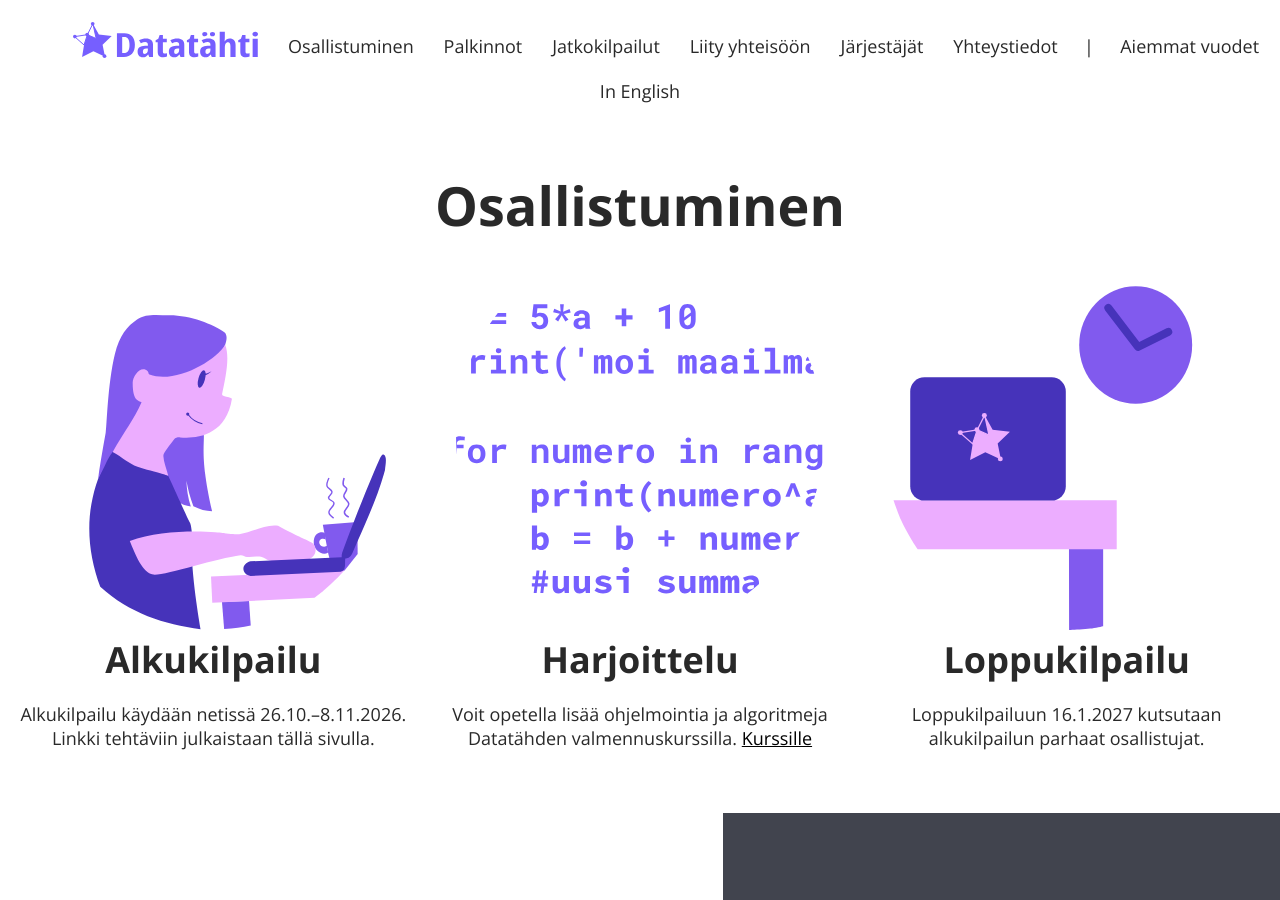
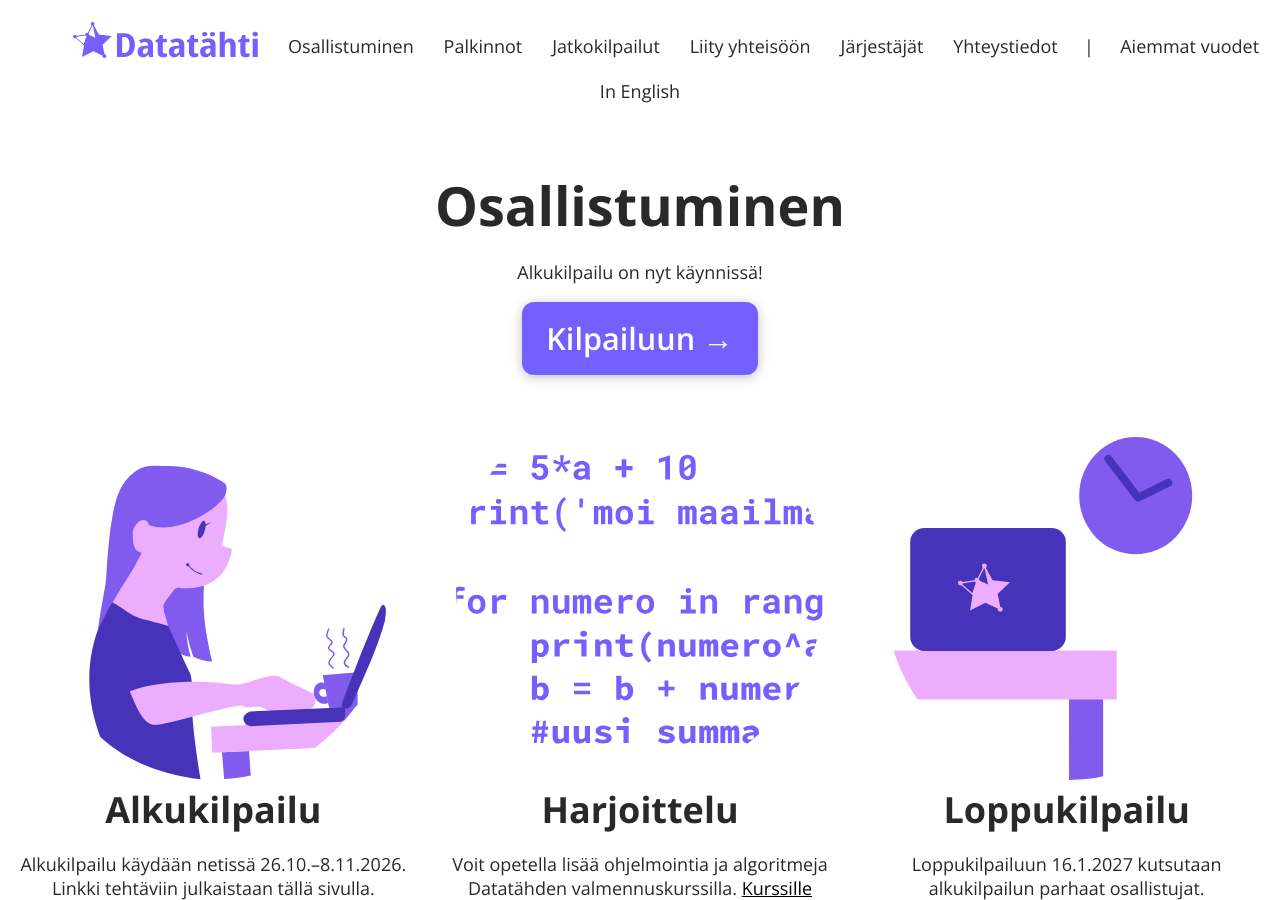
Before and after one commit to kisakoodaus/datatahti.fi, a Jekyll site: the page built from index.html, in a window 1280 px wide and 900 px high, scrolled down 543 px. Built offline with Jekyll 4.4.1, drawn with Linux system fonts in a browser that asks for light colours.

Commit message:
Käynnistä alku 2027

```diff
--- a/index.html
+++ b/index.html
@@ -8,10 +8,10 @@
     <div class="entry" id="osallistuminen">
     <h2>Osallistuminen</h2>
 
-    <!--<div class="go-enter">
+    <div class="go-enter">
         <p>Alkukilpailu on nyt käynnissä!</p>
-        <p><a href="https://cses.fi/datatahti-2026">Kilpailuun →</a></p>
-    </div>-->
+        <p><a href="https://cses.fi/datatahti-2027">Kilpailuun →</a></p>
+    </div>
     <!--<div class="go-enter">
         <p>Loppukilpailu on nyt käynnissä!</p>
         <p><a href="https://cses.fi/dt26scoreboard">Tulostauluun →</a></p>
```
